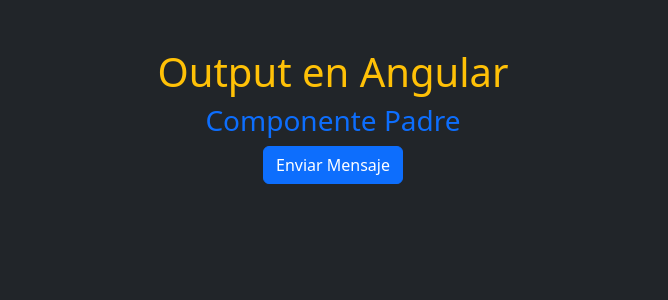
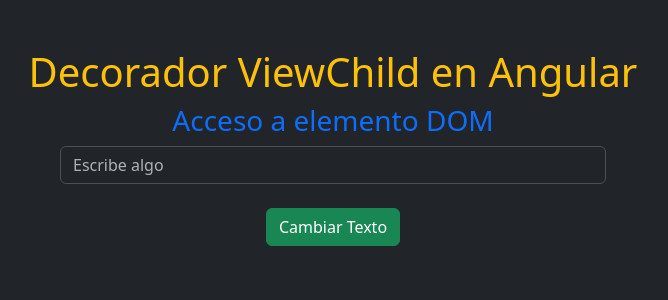
Before and after one commit to MAOIRO17/CursoAngular, an Angular app in the folder AppAngular/: page / in a window 1280 px wide. Shown: the top 300 px of the page, without its empty margins (307-975 px from the left). Built offline with nearby package versions, Linux system fonts and the light colour scheme.

Commit message:
Ejercicio de Decorador ViewChild en Angular

```diff
--- a/AppAngular/src/app/app.html
+++ b/AppAngular/src/app/app.html
@@ -1,4 +1,4 @@
 <div class="container text-center mt-5">
   <h1 class="text-center text-warning">{{ title}}</h1>
-  <app-padre/>
+  <app-view-child/>
 </div>
--- a/AppAngular/src/app/app.ts
+++ b/AppAngular/src/app/app.ts
@@ -4,13 +4,14 @@
 import { ComponenteIf } from './componente-if/componente-if';
 import { Hijo } from './padre/hijo/hijo';
 import { Padre } from './padre/padre';
+import { ViewChildComponent } from "./view-child/view-child";
 
 @Component({
   selector: 'app-root',
   templateUrl: './app.html',
   styleUrl: './app.css',
-  imports: [ComponenteIf, AgregarTarea, ComponenteFor, Padre,Hijo]
+  imports: [ComponenteIf, AgregarTarea, ComponenteFor, Padre, Hijo, ViewChildComponent]
 })
 export class App {
-  title = "Output en Angular"; ;
+  title = "Decorador ViewChild en Angular"; ;
 }
--- /dev/null
+++ b/AppAngular/src/app/view-child/view-child.html
@@ -0,0 +1,5 @@
+<div class="container">
+    <h3 class="text-primary">Acceso a elemento DOM</h3>
+    <input #referenciaInput type="text" class="form-control w-50 mx-auto" placeholder="Escribe algo"/><br>
+    <button class="btn btn-success" (click)="cambiarTexto()">Cambiar Texto</button>
+</div>
--- /dev/null
+++ b/AppAngular/src/app/view-child/view-child.ts
@@ -0,0 +1,14 @@
+import { Component, ElementRef, ViewChild } from '@angular/core';
+
+@Component({
+  selector: 'app-view-child',
+  imports: [],
+  templateUrl: './view-child.html',
+  styleUrl: './view-child.css'
+})
+export class ViewChildComponent {
+ @ViewChild('referenciaInput') inputElemento!: ElementRef;
+ cambiarTexto(){
+  this.inputElemento.nativeElement.value="Texto Cambiado"
+ }
+}
```
Also changed, not shown: AppAngular/src/app/view-child/view-child.css (added).
